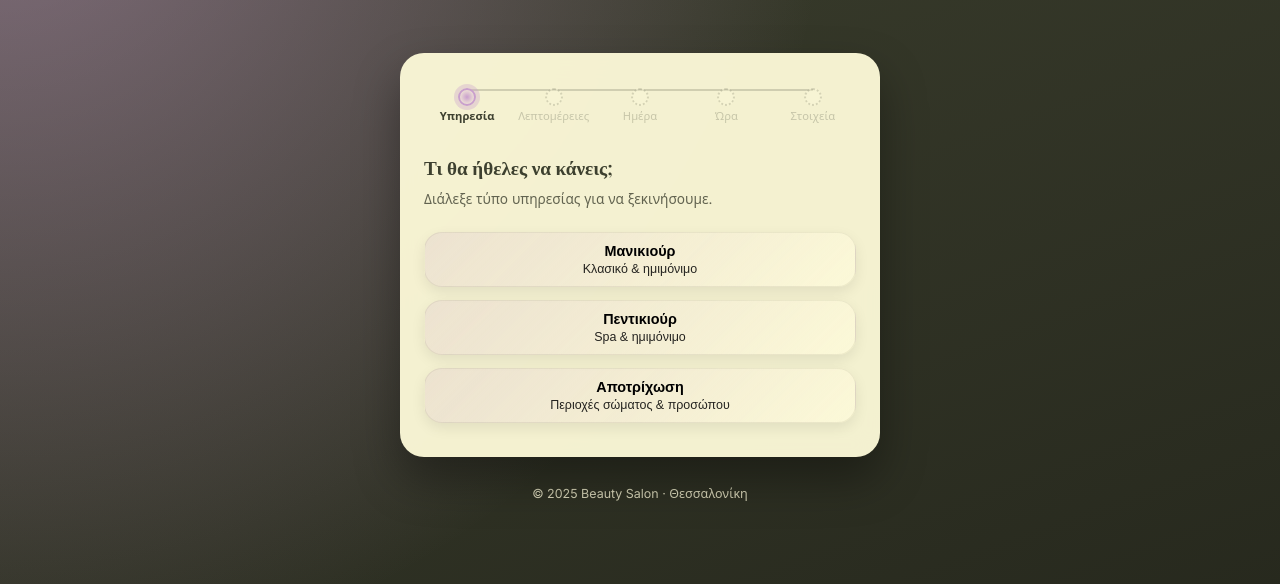
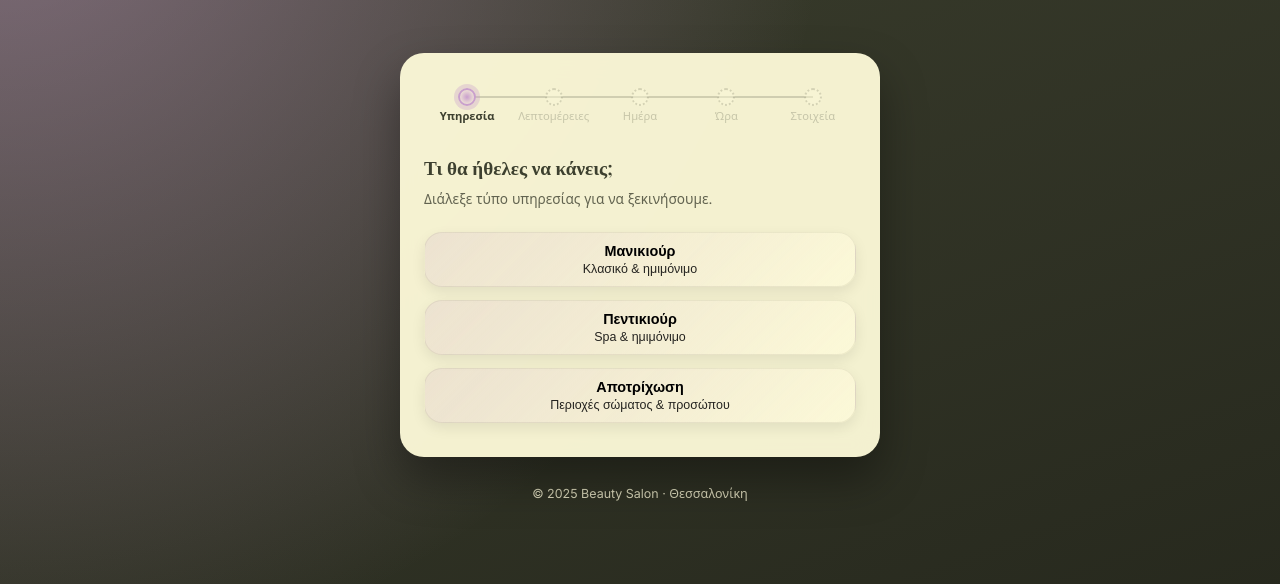
Before and after one commit to mauve292/beauty-salon, a plain HTML site: page index.html in a window 1280 px wide. Shown: the part 152-736 px from the top of the page. Drawn offline with nearby package versions, Linux system fonts and the light colour scheme.

Commit message:
Update styles.css

```diff
--- a/styles.css
+++ b/styles.css
@@ -130,7 +130,7 @@ body {
 .stepper::before {
     content: "";
     position: absolute;
-    top: 0.34rem;
+    top: 0.75rem;
     left: 10%;
     right: 10%;
     height: 2px;
```
